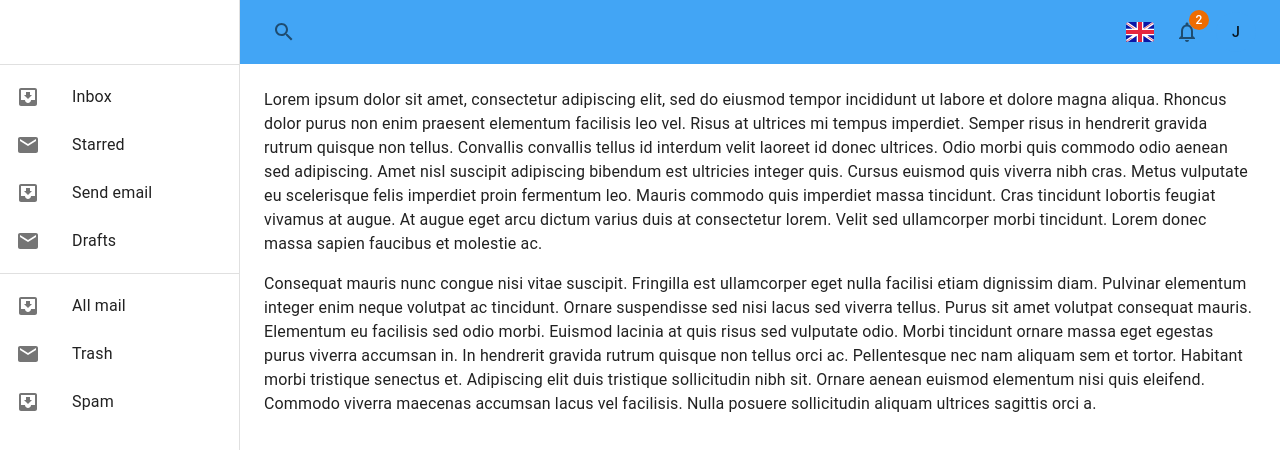
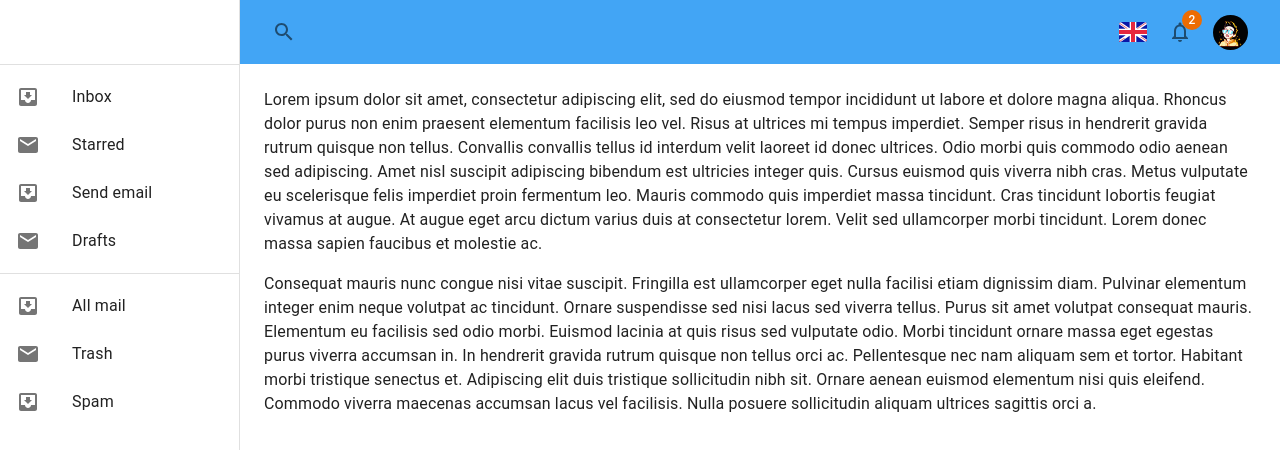
Before and after one commit to HTLA380/React-Dashboard, a React app: page /user in a window 1280 px wide. Shown: the top 450 px of the page. Built offline with nearby package versions, Linux system fonts and the light colour scheme; the HTML template or start-up script is replaced by a standard one.

Commit message:
changing avatar

```diff
--- a/src/components/navbar/User.tsx
+++ b/src/components/navbar/User.tsx
@@ -1,8 +1,9 @@
 import React from "react";
 import PopoverEl from "../../utils/PopoverEl";
 import {
+  Avatar,
   Divider,
-  Fab,
+  IconButton,
   List,
   ListItem,
   ListItemButton,
@@ -10,16 +11,7 @@ import {
   Typography,
   styled,
 } from "@mui/material";
-import { blue } from "@mui/material/colors";
-
-const StyledAvatar = styled(Fab)({
-  backgroundColor: blue[400],
-  marginLeft: 4,
-  boxShadow: "none",
-  ":hover": {
-    backgroundColor: blue[800],
-  },
-});
+import UserImg from "../../assets/user.png";
 
 const StyledList = styled(List)({
   width: 180,
@@ -29,7 +21,15 @@ const User: React.FC = () => {
   return (
     <PopoverEl
       margin=".5rem 0 0 0"
-      Btn={<StyledAvatar size="small">J</StyledAvatar>}
+      Btn={
+        <IconButton>
+          <Avatar
+            alt="Htet Aung Lin"
+            src={UserImg}
+            sx={{ width: 35, height: 35 }}
+          />
+        </IconButton>
+      }
       PopoverContent={
         <StyledList dense>
           <ListItem>
```
Also changed, not shown: src/assets/user.png (added).
